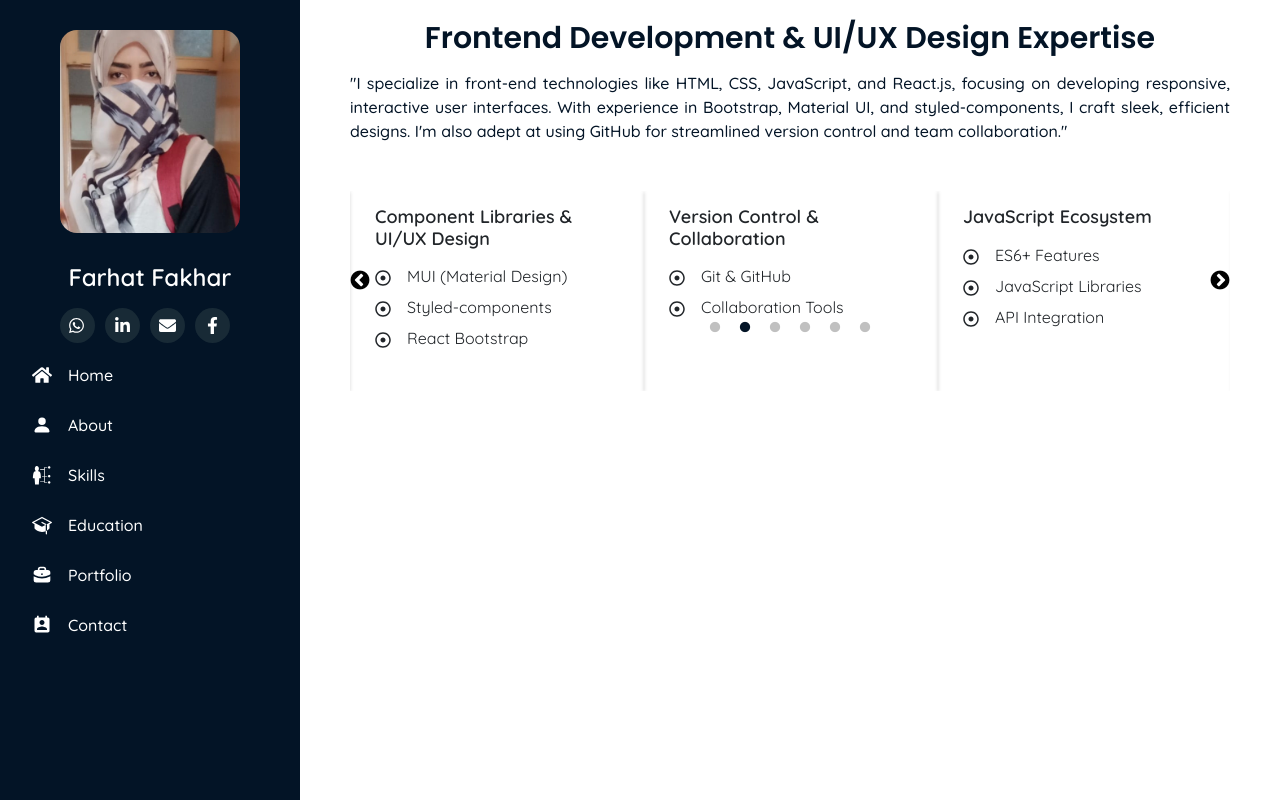
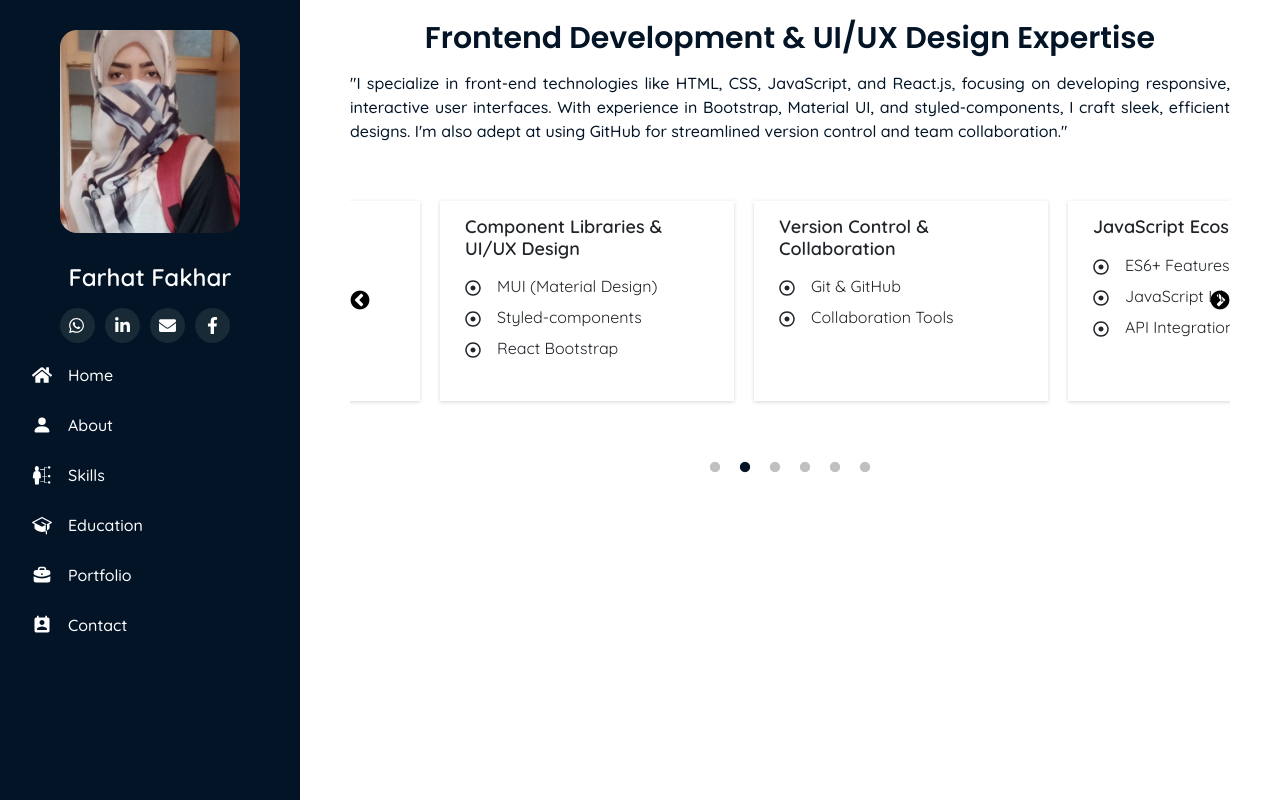
Before and after one commit to farhat-fakhar/Portfolio, a React (Create React App) app: page /skills in a window 1280 px wide. Built offline with nearby package versions, Linux system fonts and the light colour scheme.

Commit message:
slider change

```diff
--- a/src/Component/Skills.jsx
+++ b/src/Component/Skills.jsx
@@ -29,9 +29,7 @@ const Skills = () => {
           slidesToShow: 1, // Show 1 slide at a time
           slidesToScroll: 1,
         },
-      }
-
-
+      },
     ],
   };
 
@@ -182,9 +180,16 @@ const Skills = () => {
 };
 
 const Wrapper = styled.div`
-  /* max-width: 100%;
-  overflow: hidden; */
-
+  .slick-slide {
+    margin: 0;
+  }
+  .slick-dots {
+    bottom: 150px;
+  }
+  .slick-prev,
+  .slick-next {
+    top: 25%;
+  }
   p {
     text-align: justify;
     color: ${({ theme }) => theme.colors.headingColor};
@@ -216,26 +221,28 @@ const Wrapper = styled.div`
   .slick-slide {
     margin: 10px; /* Adjust this value to increase or decrease spacing */
   }
+
   @media only screen and (max-width: 450px) {
     padding: 50px 0;
-    p{
+    .slick-slide {
+    margin: 0;
+  }
+    p {
       font-size: 14px;
     }
     .item {
       height: 300px;
     }
-  }
     .slick-slide {
-    margin: 0; /* Adjust this value to increase or decrease spacing */
+      margin: 0;
     }
     .slick-dots {
       bottom: 50px;
     }
     .slick-prev,
     .slick-next {
-
-    top: 45%; // Adjust vertical alignment
-
+      top: 45%;
+    }
   }
 `;
 
```
Lines whose indentation alone changed are shown as unchanged.
